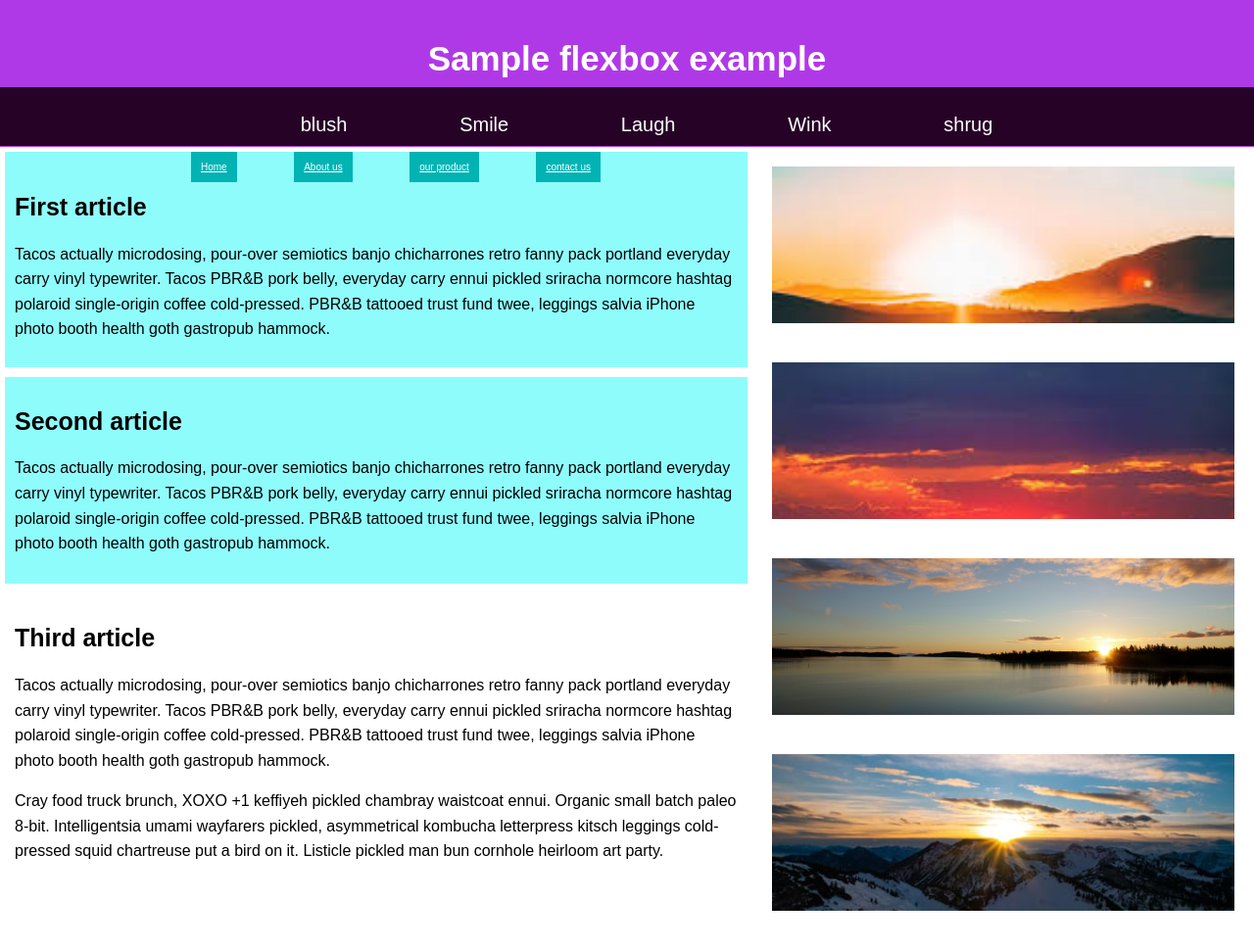
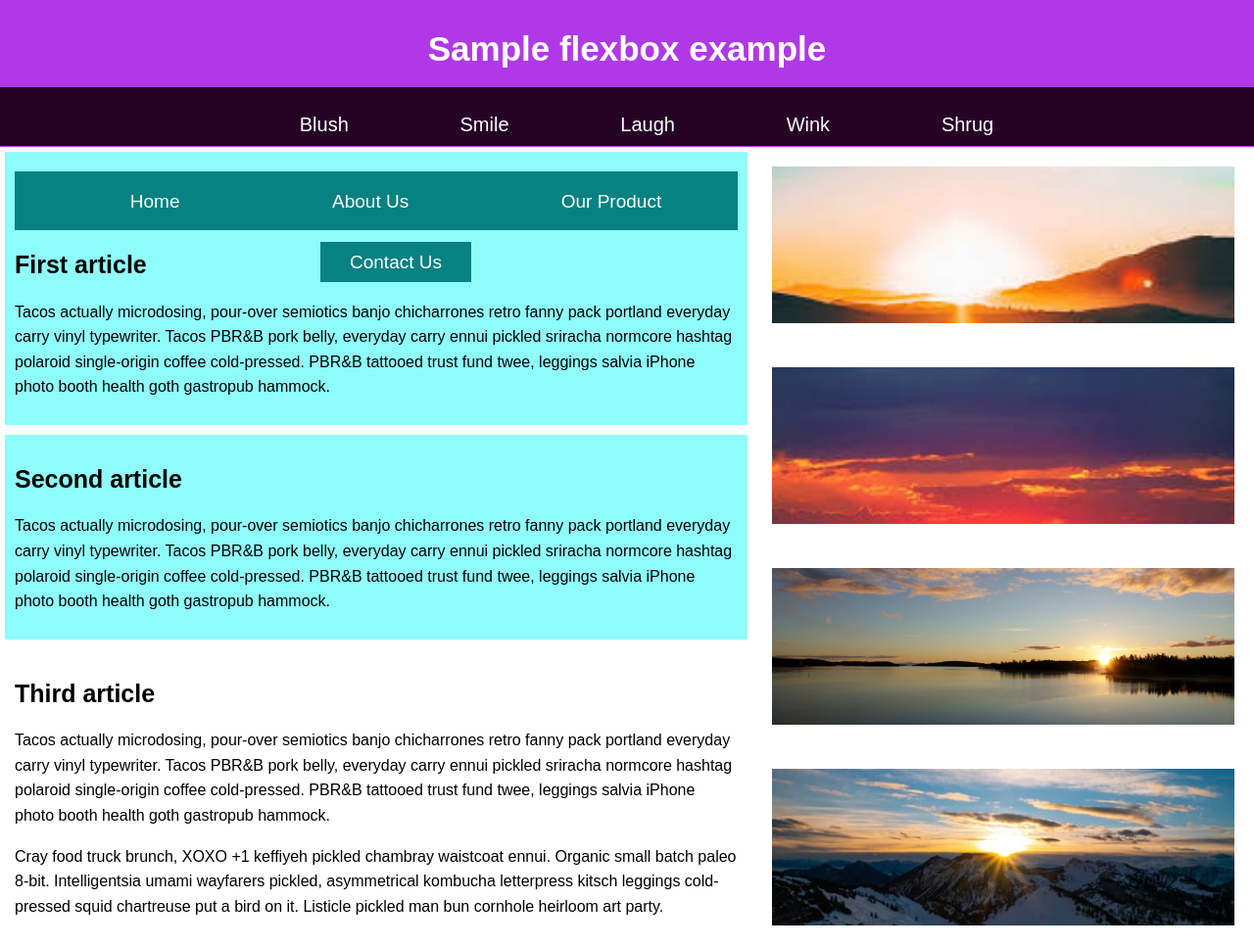
Before and after one commit to abd-h/practicing-ccs-layout, a plain HTML site: page index.html in a window 1280 px wide. Shown: the whole page at 98% size. Drawn offline with Linux system fonts and the light colour scheme.

Commit message:
navs.css edited

```diff
--- a/styles/navs.css
+++ b/styles/navs.css
@@ -10,7 +10,7 @@ header nav {
     background-color: rgb(39, 2, 39);
 }
 
-ul {
+header ul {
     width: 70%;
     height: 100%;
     margin: auto;
@@ -23,6 +23,7 @@ ul {
 
 li {
     list-style-type: none;
+    text-transform: capitalize;
 }
 
 header nav a {
@@ -43,25 +44,66 @@ nav li:nth-child(5) {
     order: -1;
 }
 
-nav li:hover {
+header nav li:hover {
     background-color: var(--nav-color);
     border: 1px solid var(--nav-color);
     border-top-right-radius: 5px;
     border-top-left-radius: 5px;
 }
-nav ul li a:hover {
+header nav ul li a:hover {
     font-size: 1.6rem;
 }
  /* First article navs */
 
+
+section nav {
+    width: inherit;
+
+}
+
  section article nav ul {
+     position: relative;
+     width: 100%;
+     height: 60px;
      display: flex;
+     flex-flow: row wrap;
      justify-content: space-around;
+     background-color: var(--nav-color-two);
+     align-items: center;
+    }
+
+    section li {
+        display: inline-block;
+        padding: 20px;
+
+    }
+
+ section article nav ul li a {
+     display: inline;
+        padding: 10px 30px;
+        /* margin: 10px; */
+         background-color: var(--nav-color-two);
+        color: #fff;
+        font-size: 1.9rem;
+        text-decoration: none;
+
  }
 
- section article nav ul li a {
-        padding: 10px;
-        margin: 10px;
-        background-color: rgb(2, 179, 179);
-        color: #fff;
- }
+/* article li:nth-child(1):hover {
+    align-self: center;
+   height: 40px;
+} */
+
+article a:nth-child(1):hover {
+    position: relative;
+    top:4px;
+    padding-bottom: 15px;
+    padding-top: 20px;;
+    border-top: 3px solid var(--nav-color-two);
+    border-top-right-radius: 10px;
+    border-top-left-radius: 10px;
+    font-size: 1.7rem;
+    align-self: flex-end;
+    background-color: var(--nav-color);
+    margin-right: 40px;
+}
--- a/styles/style.css
+++ b/styles/style.css
@@ -8,6 +8,7 @@ html {
     --primery-color: rgb(176, 57, 231);
     --secondry-color: rgb(143, 252, 252);
     --nav-color: rgb(107, 19, 107);
+    --nav-color-two: rgb(7, 129, 129);
 
 
 }
@@ -21,15 +22,18 @@ html {
 body {
     margin: auto;
     font-family: sans-serif;
+    width: 100vw;
 }
 
 /* text styling */
 
 h1 {
+    position: relative;
+    bottom: 10px;
    margin: auto;
     font-size: 3.5rem;
     color: #fff;
-    padding: auto;
+    padding: 0px;
 }
 
 h2 {
```
